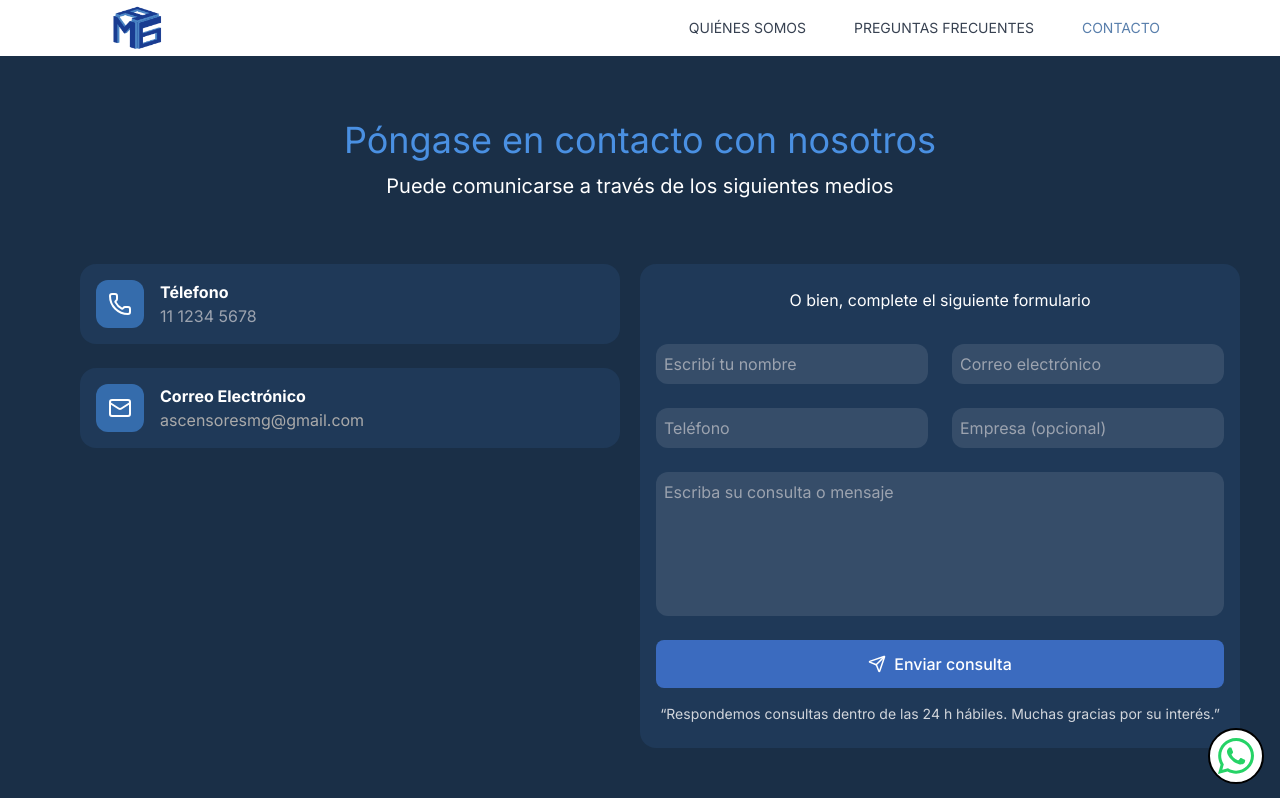
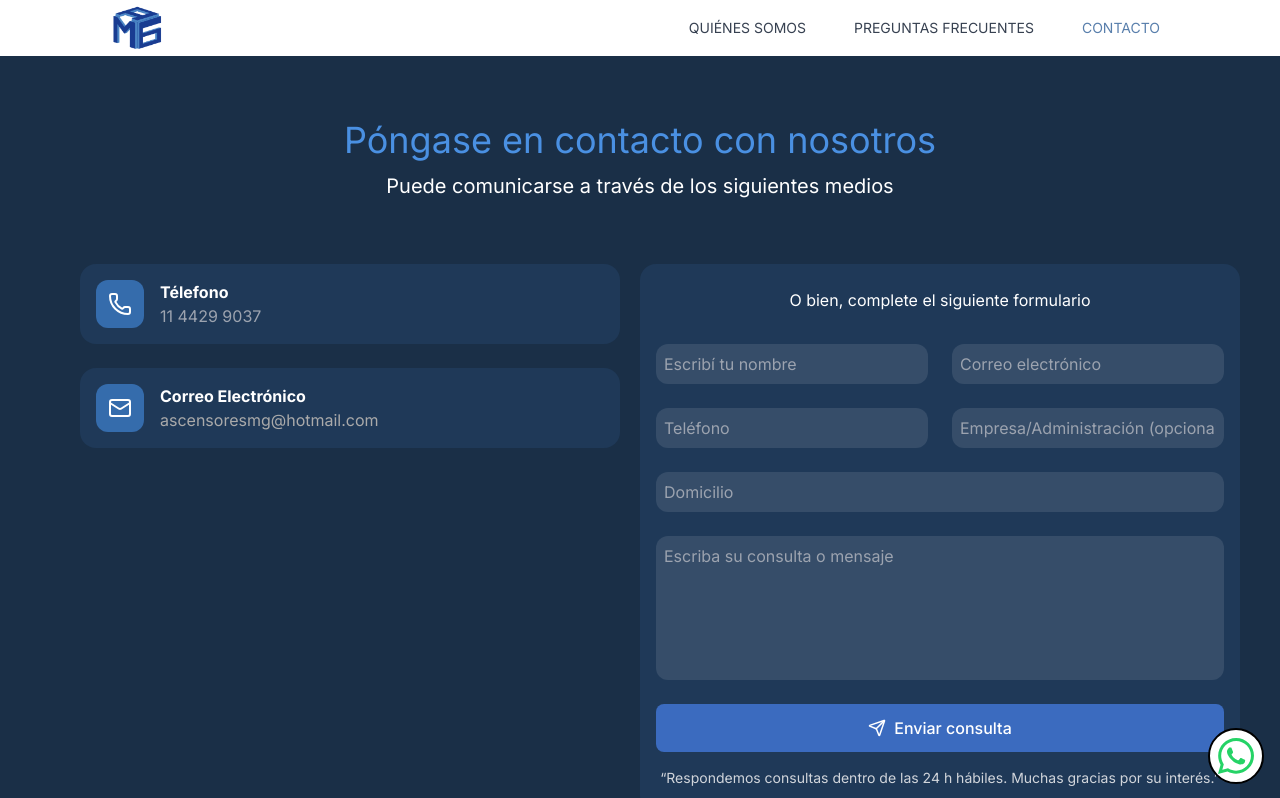
Before and after one commit to morenamartin/AscensoresMG, a Next.js app: page /contacto in a window 1280 px wide. Shown: the top 798 px of the page. Built offline with nearby package versions, Linux system fonts and the light colour scheme.

Commit message:
agregue domicilio al form

```diff
--- a/src/app/(views)/contacto/page.tsx
+++ b/src/app/(views)/contacto/page.tsx
@@ -30,7 +30,7 @@ const Contacto = () => {
                         </div>
                         <div className="flex flex-col">
                             <span className="font-bold text-white">Télefono</span>
-                            <span className="text-gray-400">11 1234 5678</span>
+                            <span className="text-gray-400">11 4429 9037</span>
                         </div>
                     </a>
                         <a
@@ -44,7 +44,7 @@ const Contacto = () => {
                         </div>
                         <div className="flex flex-col">
                             <span className="font-bold text-white">Correo Electrónico </span>
-                            <span className="text-[#AAAAAA]">ascensoresmg@gmail.com</span>
+                            <span className="text-[#AAAAAA]">ascensoresmg@hotmail.com</span>
                         </div>
                     </a>
 
--- a/src/components/Footer.tsx
+++ b/src/components/Footer.tsx
@@ -4,11 +4,11 @@ import { Mail, MapPin, Phone } from "lucide-react"
 const contactos = [
     {
         icono: <Phone className="text-[#4A90E2]"/>,
-        contacto: "11 1234 5678"
+        contacto: "11 4429 9037"
     },
     {
         icono: <Mail className="text-[#4A90E2]"/>,
-        contacto: "ascensoresmg@gmail.com"
+        contacto: "ascensoresmg@hotmail.com"
     },
     {
         icono: <MapPin className="text-[#4A90E2]"/>,
--- a/src/components/contacto/Form.tsx
+++ b/src/components/contacto/Form.tsx
@@ -17,6 +17,7 @@ const formSchema = z.object({
     .regex(/^(\+54)?\s?(9)?\s?\d{2,4}\s?\d{6,8}$/, "Debe ser un teléfono válido")
     .min(1, "El teléfono es obligatorio"),
   empresa: z.string().optional(),
+  domicilio: z.string().min(2, "El domicilio es obligatorio"),
   consulta: z.string().min(10, "La consulta es obligatoria"),
 });
 
@@ -37,6 +38,7 @@ const Form = () => {
       email: "",
       phone: "",
       empresa: "",
+      domicilio: "",
       consulta: "",
     },
   });
@@ -131,11 +133,24 @@ const Form = () => {
             <input
               {...register("empresa")}
               type="text"
-              placeholder="Empresa (opcional)"
+              placeholder="Empresa/Administración (opcional)"
               disabled={isSubmitting}
               className="p-2 rounded-xl bg-white/10 text-white placeholder:text-gray-400 focus:outline-none focus:ring-2 focus:ring-[#3B6BBF]"
             />
           </div>
+        </div>
+
+        <div className="flex flex-col mt-5 md:mt-0">
+          <input
+            {...register("domicilio")}
+            type="text"
+            placeholder="Domicilio"
+            disabled={isSubmitting}
+            className="p-2 rounded-xl bg-white/10 text-white placeholder:text-gray-400 focus:outline-none focus:ring-2 focus:ring-[#3B6BBF]"
+          />
+          {errors.domicilio && (
+            <div className="mt-1 ml-3 text-sm text-red-400">{errors.domicilio.message}</div>
+          )}
         </div>
 
         {/* Consulta */}
--- a/src/components/whatsapp.tsx
+++ b/src/components/whatsapp.tsx
@@ -26,7 +26,7 @@ const WhatsApp =  () => {
                 minWidth: transition ? 260 : 56,
                 maxWidth: transition ? 400 : 56,
             }}
-            href={`https://wa.me/5491140864329?text=${encodeURIComponent("Hola, quería consultarte sobre...")}`}
+            href={`https://wa.me/5491144299037?text=${encodeURIComponent("Hola, quería consultarte sobre...")}`}
             target="_blank"
             rel="noopener noreferrer"
         >
```
